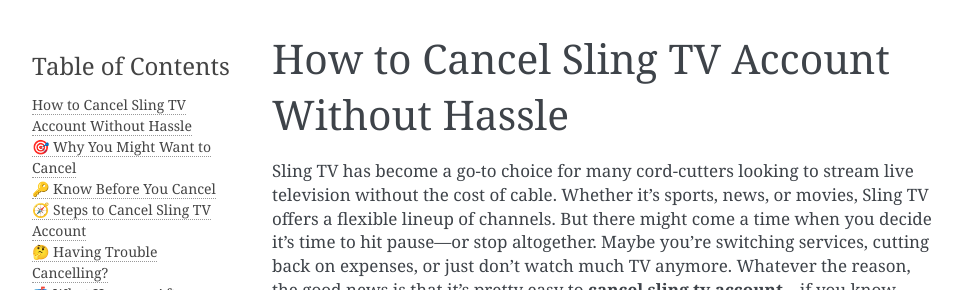
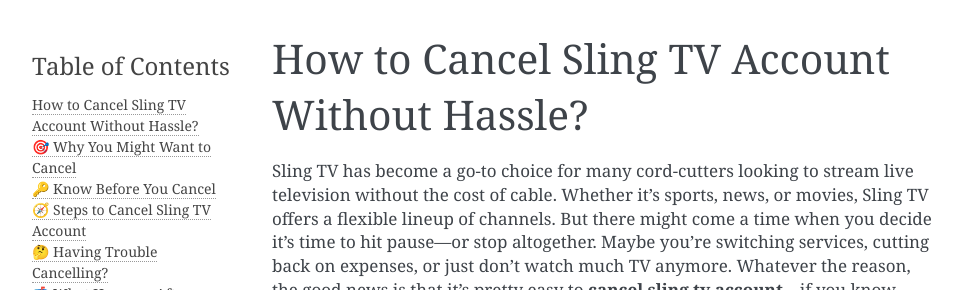
Before and after one commit to robertdean55/cancel-sling-tv, a Sphinx documentation site: the page built from docs/index.rst, in a window 1280 px wide and 900 px high. Shown: the top 290 px of the window, without its empty margins (148-1110 px from the left). Built offline with Sphinx 7.4.7, drawn with Linux system fonts in a browser that asks for light colours.

```diff
--- a/docs/index.rst
+++ b/docs/index.rst
@@ -1,4 +1,4 @@
-How to Cancel Sling TV Account Without Hassle
+How to Cancel Sling TV Account Without Hassle?
 -------------------------------------------
 
 .. toctree::
```
